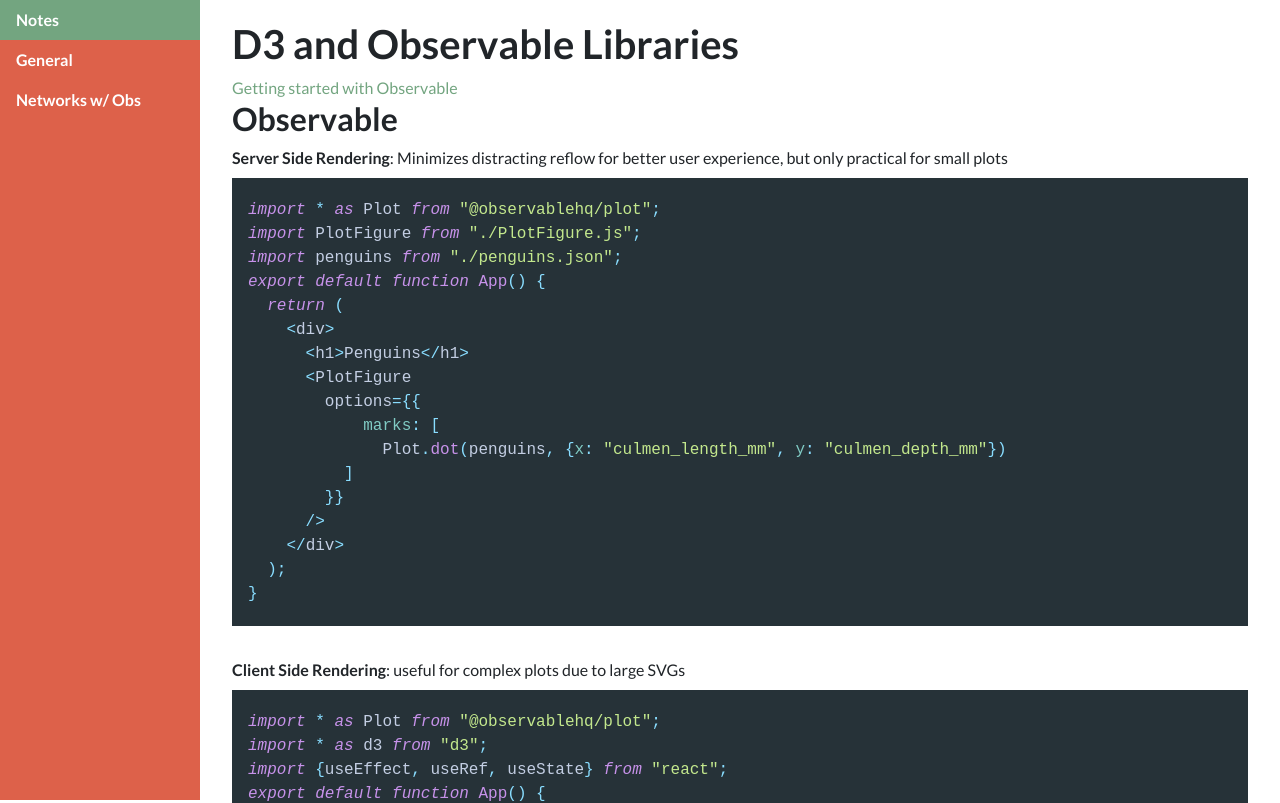
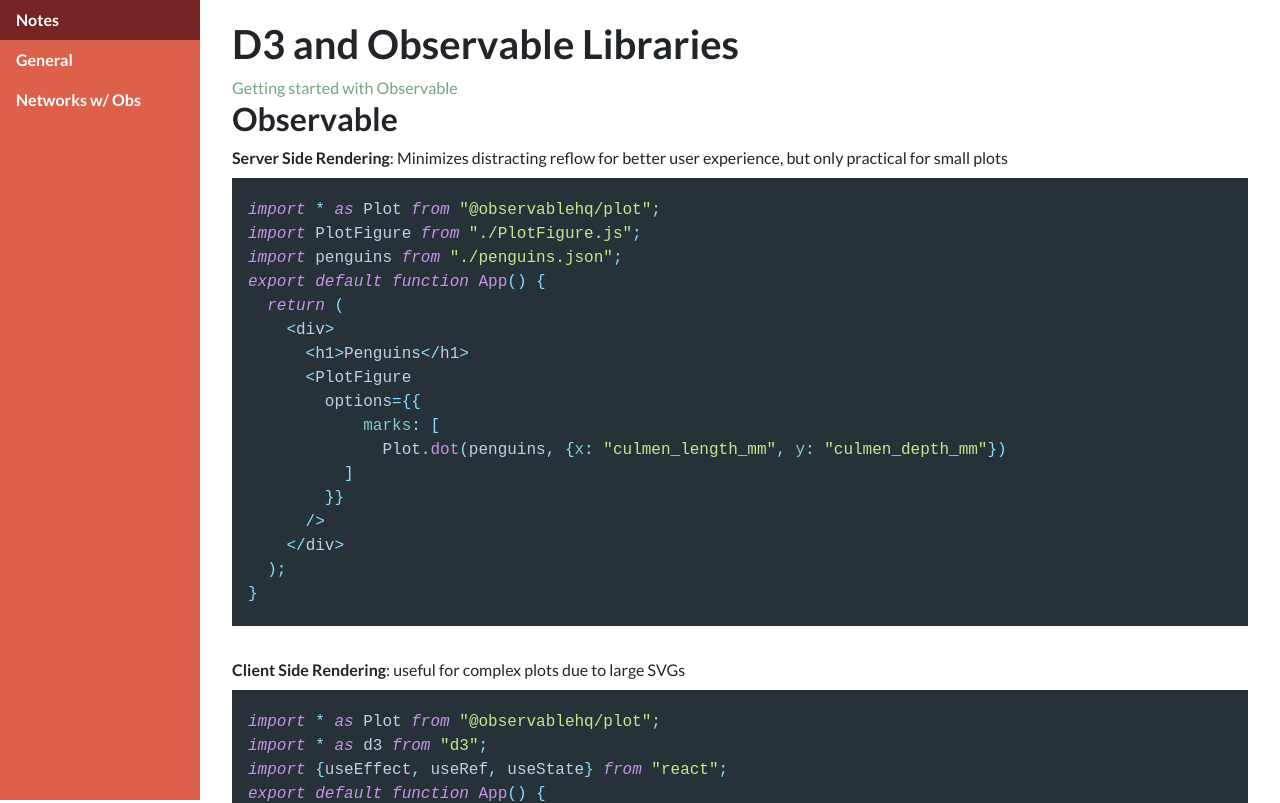
Before and after one commit to oj713/d3_observable_tests, a React (Create React App) app: page / in a window 1280 px wide. Shown: the top 803 px of the page. Built offline with nearby package versions, Linux system fonts and the light colour scheme.

Commit message:
changed nav tab URLs

```diff
--- a/src/nav/index.js
+++ b/src/nav/index.js
@@ -6,7 +6,7 @@ const NavSidebar = () => {
     let active = pathname.split("/")[1];
 
     const tabs = [
-        {name: "Notes", path: ""},
+        {name: "Notes", path: "/"},
         {name: "General", path: "general"},
         {name: "Networks w/ Obs", path: "networksobs"}
     ]
@@ -15,7 +15,7 @@ const NavSidebar = () => {
     <div className = "jasper col sidebar nopad">
         <ul className = "list-group list-group-flush">
             {tabs.map(tab =>
-                <a href = {`/${tab.path}`} key = {tab.path}
+                <a href = {`${tab.path}`} key = {tab.path}
                 className = {`${active === tab.path ? "active" : ""} list-group-item`}> {tab.name} </a>)}
         </ul>
     </div>
```
